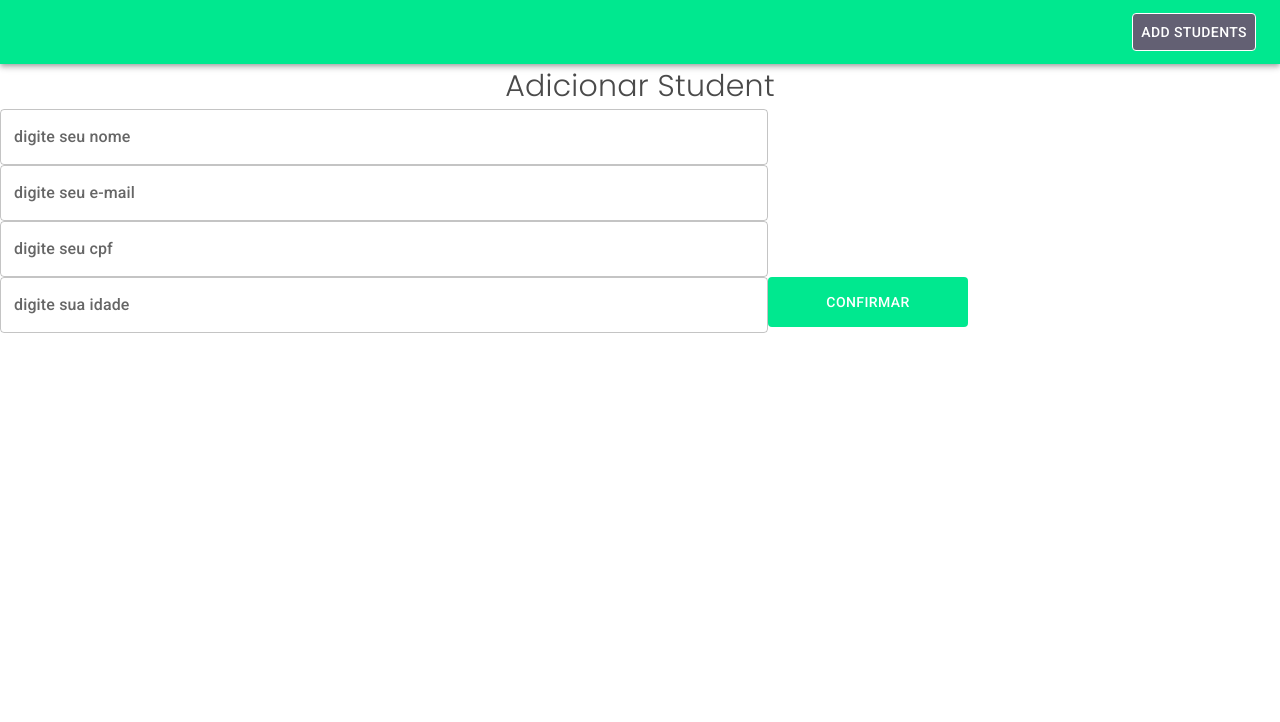
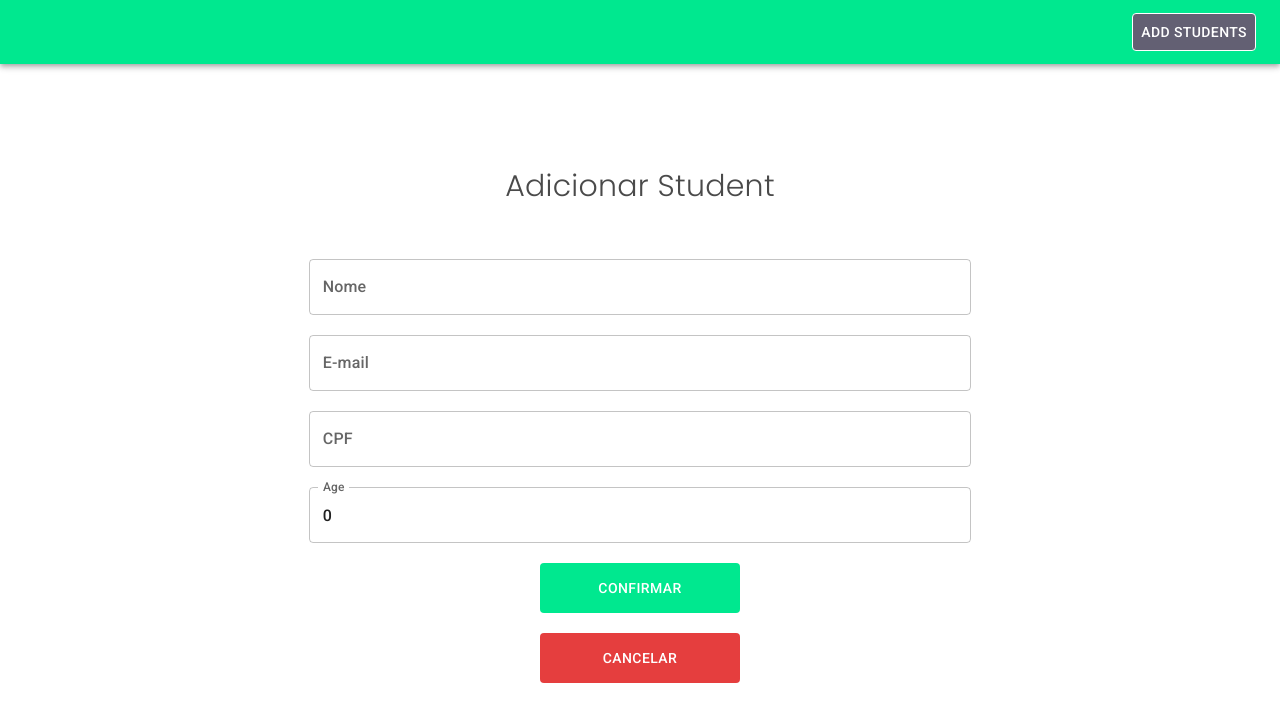
Before and after one commit to ruanvsrateira/frontend-students-manager, a Next.js app: page /addStudent in a window 1280 px wide. Shown: the top 722 px of the page. Built offline with nearby package versions, Linux system fonts and the light colour scheme.

Commit message:
refactor: refactored code

```diff
--- a/src/components/Input/index.tsx
+++ b/src/components/Input/index.tsx
@@ -3,18 +3,15 @@ import React, { HTMLProps } from 'react';
 import { TextField } from '@mui/material';
 import { Formik } from 'formik';
 
-interface IinputProps extends React.InputHTMLAttributes<HTMLInputElement> {
-    label?: string
-}
 
-const Input = ({ label, ...resProps }: IinputProps) => {
+
+const Input = ({ ...resProps }) => {
     return(
         <TextField
             style={{
-                width: "60%"
+                width: "60%",
             }}
-            label={label}
-            {...resProps}
+            { ...resProps }
         />
     );
 };
--- a/src/pages/addStudent/index.tsx
+++ b/src/pages/addStudent/index.tsx
@@ -1,18 +1,13 @@
-import { Button, Container, Typography, FormControl, TextField } from '@mui/material';
+import { Button, Container, Typography } from '@mui/material';
 import React from 'react';
 import Header from '../../components/Header';
 import Input from '../../components/Input';
 import api from '../../services/api';
 import { useRouter } from 'next/router';
-import { ArrowBack, FormatItalic } from '@mui/icons-material'
 import { ToastContainer, toast } from 'react-toastify';
 import { injectStyle } from 'react-toastify/dist/inject-style';
 import { StudentSchema } from '../../validators/createStudentForm';
-import { useForm } from 'react-hook-form';
-import * as yup from 'yup';
-import { yupResolver } from '@hookform/resolvers/yup'
-import { useFormik, Formik, Form, Field } from 'formik';
-import { route } from 'next/dist/server/router';
+import { useFormik } from 'formik';
 
 if(typeof window !== "undefined") {
     injectStyle();
@@ -29,48 +24,49 @@ const addStudent: React.FC = () => {
     // eslint-disable-next-line react-hooks/rules-of-hooks
     const router = useRouter();
 
+    // eslint-disable-next-line react-hooks/rules-of-hooks
     const formik = useFormik({
         initialValues:{
             name: "",
             email: "",
             cpf: "",
-            age: "",
+            age: 0,
         },
-        onSubmit: async() => {
-            alert(123)
+        onSubmit: async(data) => {
+            const response = await addStudent(data)
+
+            console.log("Response: ", response)
         },
 
         validationSchema: StudentSchema
     })
 
-    const addStudent = async() => {
-
-        const dataUser: IdataUser = {
-            name: (document.querySelector("#nameField") as HTMLInputElement).value,
-            email: (document.querySelector("#emailField") as HTMLInputElement).value,
-            cpf: (document.querySelector("#cpfField") as HTMLInputElement).value,
-            age: Number((document.querySelector("#ageField") as HTMLInputElement).value),
-        }
+    const addStudent = async(dataUser:IdataUser) => {
         await api.post("/students", {
             name: `${dataUser.name}`,
             email: `${dataUser.email}`,
             cpf: `${dataUser.cpf}`,
             age: Number(dataUser.age)
         }).then(({ data }) => {
-                console.log(data);
-                console.log(dataUser)
-                router.push("/", { query: { status: "user_created" } })
+            if(data.error) {
+                toast.error(`${data.error}`,
+                    { position: toast.POSITION.TOP_LEFT }
+                )
+            } else {
+                router.push("/")
+            }
         }).catch(e => console.log(e))
-
     }
 
     return(
         <>
             <Header />
-
             <ToastContainer />
-
-
+            <Container
+                style={{
+                    marginTop: "100px",
+                }}
+            >
                 <Typography
                     style={{
                         fontFamily: "Poppins",
@@ -81,39 +77,55 @@ const addStudent: React.FC = () => {
                 >
                     Adicionar Student
                 </Typography>
-
+                <Container
+                    style={{
+                        display: "flex",
+                        marginTop: "50px",
+                        flexDirection: "column",
+                    }}
+                >
                     <form
+                        style={{
+                            display: "flex",
+                            flexDirection: "column",
+                            gap:"20px",
+                            alignItems: "center"
+                        }}
                         onSubmit={formik.handleSubmit}
                     >
                         <Input
-                            label="digite seu nome"
+                            label="Nome"
                             name="name"
                             value={formik.values.name}
                             onChange={formik.handleChange}
+                            helperText={formik.errors.name}
+                            error={!!formik.errors.name && formik.touched.name}
                         />
-
                         <Input
-                            label="digite seu e-mail"
+                            label="E-mail"
                             name="email"
                             type="email"
                             value={formik.values.email}
                             onChange={formik.handleChange}
+                            helperText={formik.errors.email}
+                            error={!!formik.errors.email && formik.touched.email}
                         />
-
                         <Input
-                            label="digite seu cpf"
+                            label="CPF"
                             name="cpf"
                             value={formik.values.cpf}
                             onChange={formik.handleChange}
+                            helperText={formik.errors.cpf}
+                            error={!!formik.errors.cpf && formik.touched.cpf}
                         />
-
                         <Input
-                            label="digite sua idade"
+                            label="Age"
                             name="age"
                             value={formik.values.age}
                             onChange={formik.handleChange}
+                            helperText={formik.errors.age}
+                            error={!!formik.errors.age && formik.touched.age}
                         />
-
                         <Button
                             type="submit"
                             style={{
@@ -125,7 +137,21 @@ const addStudent: React.FC = () => {
                         >
                             Confirmar
                         </Button>
+
+                        <Button
+                            style={{
+                                backgroundColor: "rgb(229, 62, 62)",
+                                height: "50px",
+                                color: "rgb(255, 255, 255)",
+                                width: "200px",
+                            }}
+                            onClick={() => router.push("/") }
+                        >
+                            Cancelar
+                        </Button>
                     </form>
+                </Container>
+            </Container>
         </>
     );
 };
--- a/src/validators/createStudentForm.ts
+++ b/src/validators/createStudentForm.ts
@@ -8,4 +8,4 @@ export const StudentSchema = yup.object().shape({
     email: yup.string().required(),
     cpf: yup.string().required(),
     age: yup.number().required(),
-});
+}).required();
```
Also changed, not shown: src/pages/index.tsx (+0 -8 lines). Lines whose indentation alone changed are shown as unchanged.
